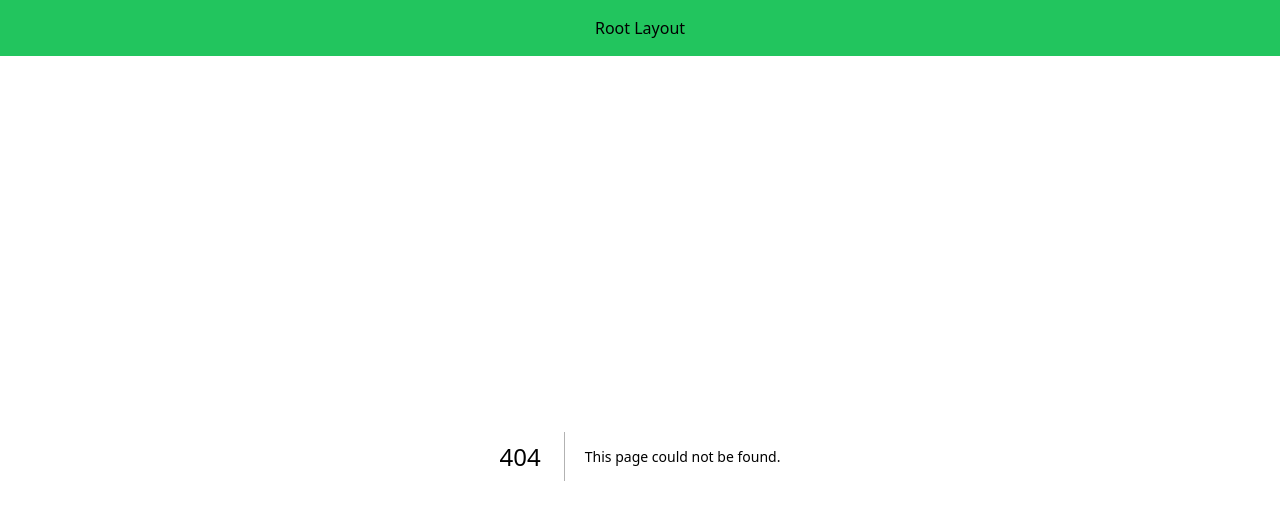
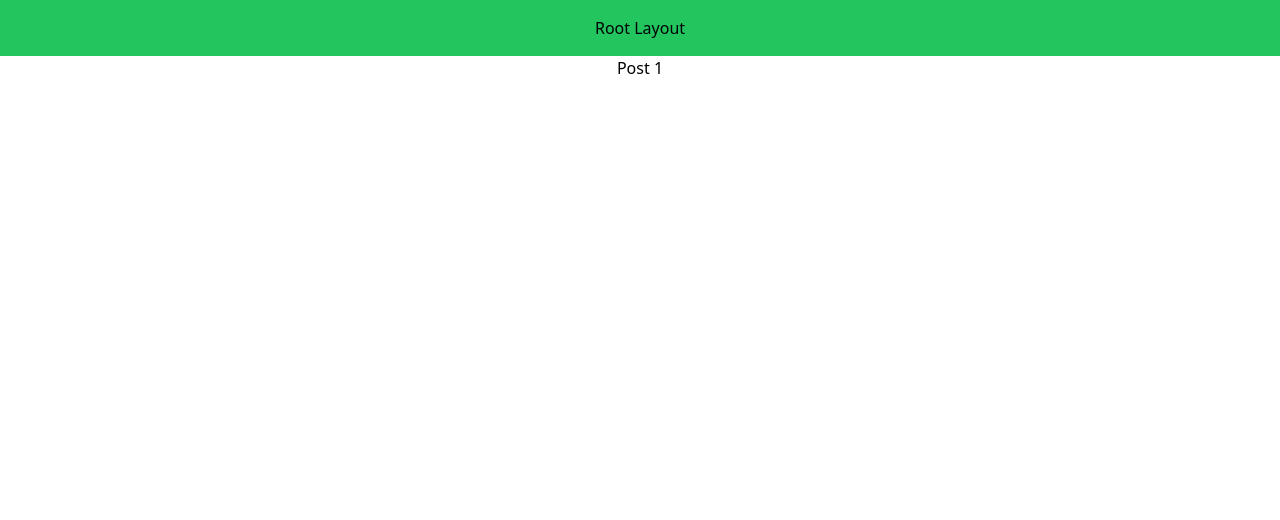
Before and after one commit to AmirmahdiMonzavi/next, a Next.js app: page /posts/1 in a window 1280 px wide. Before the commit this address had no page. Shown: the top 520 px of the page. Built offline with nearby package versions, Linux system fonts and the light colour scheme.

Commit message:
add postId dynamic route

```diff
--- /dev/null
+++ b/app/posts/[postId]/page.tsx
@@ -0,0 +1,9 @@
+export default function Page({
+  params,
+}: {
+  params: {
+    postId: string;
+  };
+}) {
+  return <h1 className="text-center">Post {params.postId}</h1>;
+}
```
